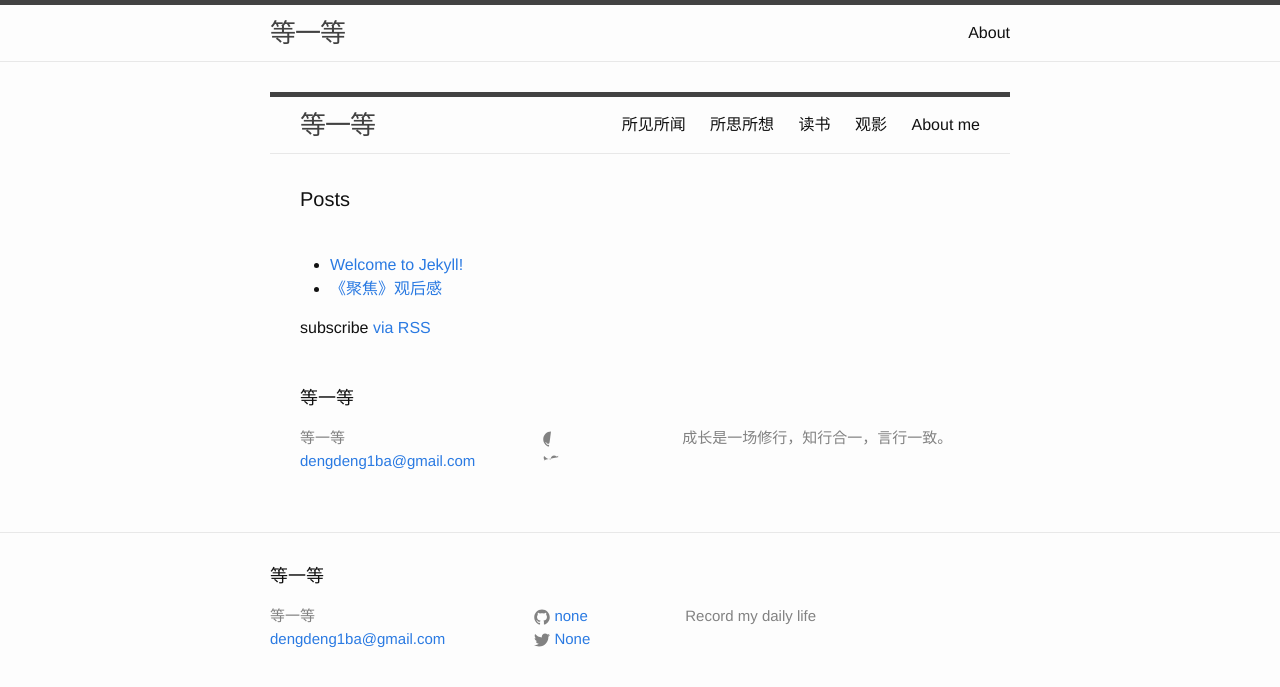
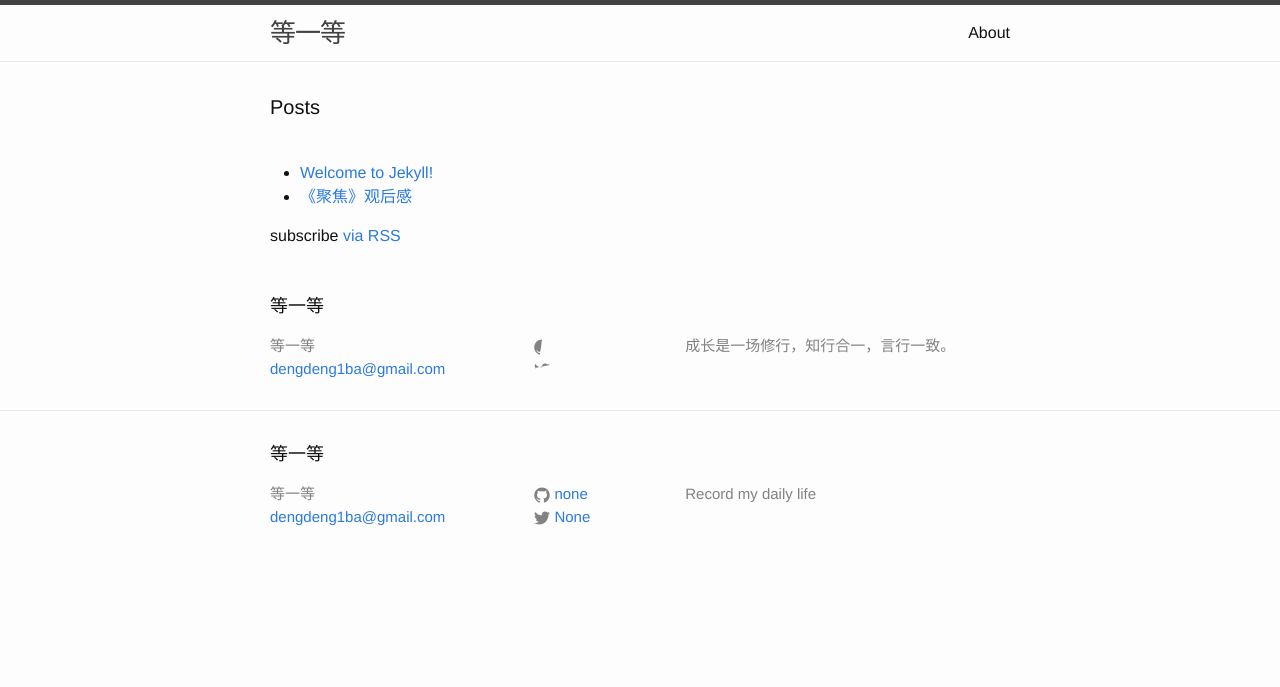
Before and after one commit to dengdeng1/dengdeng1.github.io, a Jekyll site: the page built from index.html, in a window 1280 px wide. Shown: the top 687 px of the page. Built offline with Jekyll 4.4.1, drawn with Linux system fonts in a browser that asks for light colours.

Commit message:
Update index.html

```diff
--- a/index.html
+++ b/index.html
@@ -2,64 +2,7 @@
 layout: default
 ---
 
-  <head>
-  <meta charset="utf-8">
-  <meta http-equiv="X-UA-Compatible" content="IE=edge">
-  <meta name="viewport" content="width=device-width, initial-scale=1">
 
-  <title>等一等</title>
-  <meta name="description" content="Record my daily life
-">
-
-  <link rel="stylesheet" href="/css/main.css">
-  <link rel="canonical" href="http://deng1deng.com/">
-  <link rel="alternate" type="application/rss+xml" title="等一等" href="http://deng1deng.com/feed.xml">
-</head>
-
-
-  <body>
-
-    <header class="site-header">
-
-  <div class="wrapper">
-
-    <a class="site-title" href="/">等一等</a>
-
-    <nav class="site-nav">
-      <a href="#" class="menu-icon">
-        <svg viewBox="0 0 18 15">
-          <path fill="#424242" d="M18,1.484c0,0.82-0.665,1.484-1.484,1.484H1.484C0.665,2.969,0,2.304,0,1.484l0,0C0,0.665,0.665,0,1.484,0 h15.031C17.335,0,18,0.665,18,1.484L18,1.484z"/>
-          <path fill="#424242" d="M18,7.516C18,8.335,17.335,9,16.516,9H1.484C0.665,9,0,8.335,0,7.516l0,0c0-0.82,0.665-1.484,1.484-1.484 h15.031C17.335,6.031,18,6.696,18,7.516L18,7.516z"/>
-          <path fill="#424242" d="M18,13.516C18,14.335,17.335,15,16.516,15H1.484C0.665,15,0,14.335,0,13.516l0,0 c0-0.82,0.665-1.484,1.484-1.484h15.031C17.335,12.031,18,12.696,18,13.516L18,13.516z"/>
-        </svg>
-      </a>
-
-      <div class="trigger">
-
-
-          <a class="page-link" href="/_posts/seeing">所见所闻</a>
-          <a class="page-link" href="/_posts/thinkding">所思所想</a>
-          <a class="page-link" href="/_posts/reading">读书</a>
-           <a class="page-link" href="/_posts/reading">观影</a>
-          <a class="page-link" href="/_posts/about">About me</a>
-
-
-
-
-
-
-
-      </div>
-    </nav>
-
-  </div>
-
-</header>
-
-
-    <div class="page-content">
-      <div class="wrapper">
-        <div class="home">
   <h1 class="page-heading">Posts</h1>
 
   <br>
```
